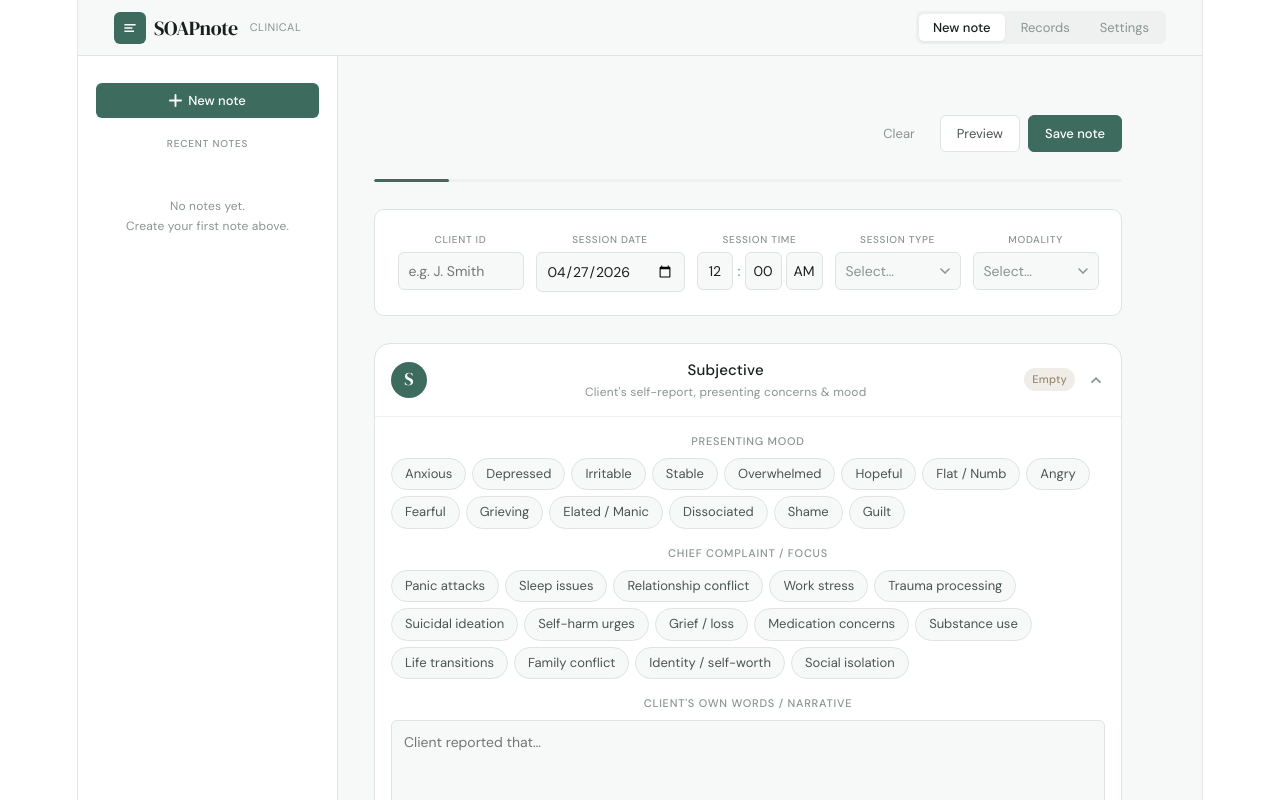
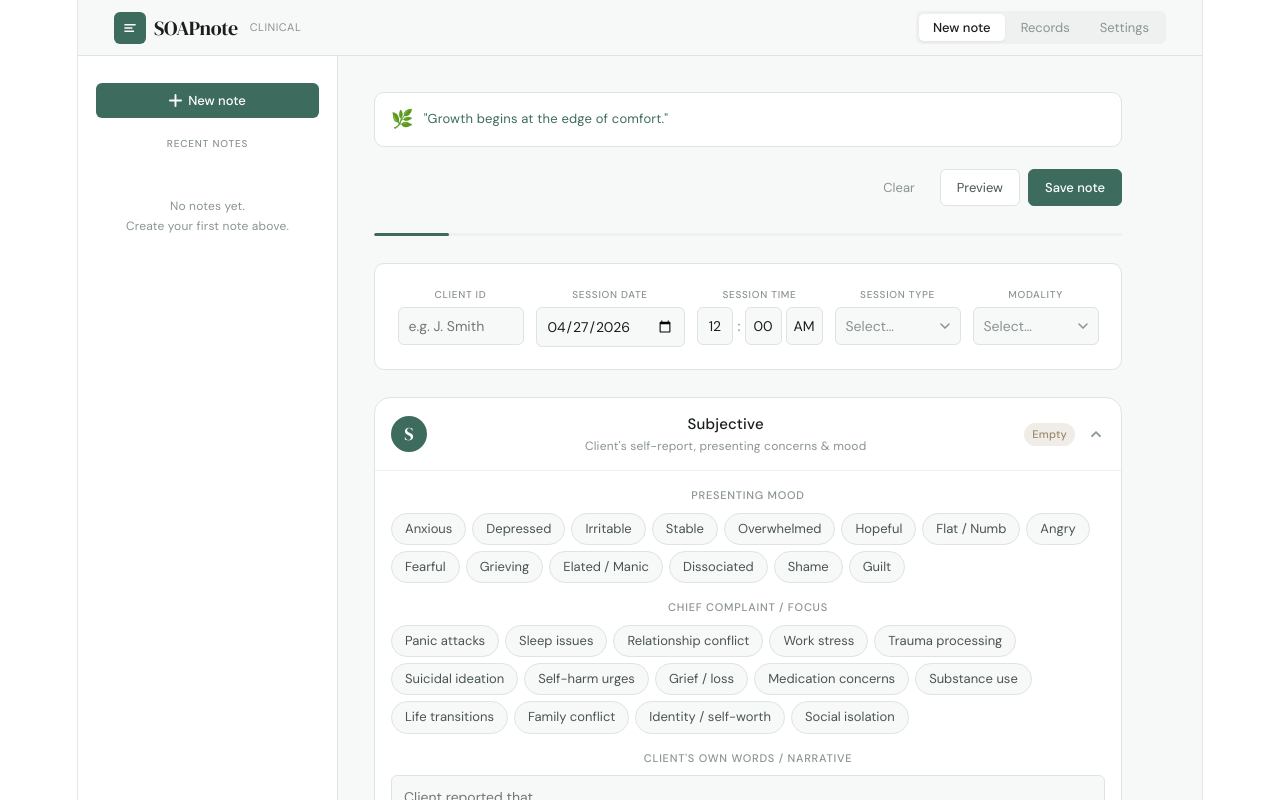
Before and after one commit to joeysamora/soapnote-app, a React (Vite) app: page / in a window 1280 px wide. Shown: the top 800 px of the page. Built offline with nearby package versions, Linux system fonts and the light colour scheme.

Commit message:
daily quote

```diff
--- a/src/App.tsx
+++ b/src/App.tsx
@@ -59,9 +59,9 @@ const CHIP_GROUPS = {
     "Psychoeducation","Cognitive restructuring","Thought challenging","Behavioral activation","Exposure","Systematic desensitization","Activity scheduling","Habit reversal","Problem-solving","Decision-making skills",
     "Emotion identification","Emotion regulation skills","Distress tolerance","Mindfulness","Grounding techniques","Relaxation training","Breathing exercises","Progressive muscle relaxation","Urge surfing",
     "Somatic work","EMDR processing","Trauma processing","Titration","Pendulation","Containment exercise","Safe place visualization",
-    "DBT skills","Values clarification","Motivational interviewing","Narrative therapy","Externalizing the problem","Miracle question","Scaling questions","Chair work","Role play / modeling","Family systems work","Genogram work",
-    "Crisis intervention","Safety planning","Coping plan development",
-    "Grief work","Meaning-making",
+    "DBT skills","ACT defusion","Values clarification","Motivational interviewing","Narrative therapy","Externalizing the problem","Miracle question","Scaling questions","Chair work","Role play / modeling","Family systems work","Genogram work",
+    "Crisis intervention","Safety planning","Lethal means counseling","Coping plan development",
+    "Grief work","Meaning-making","Legacy work",
   ],
   followup: ["1 week","2 weeks","Monthly","As needed","Referral made","Psychiatry consult","Higher level of care","Discharge planned"],
 };
@@ -77,6 +77,23 @@ const SECTION_COLORS = {
 
 const SESSION_TYPES = ["Individual (50 min)","Individual (90 min)","Couples therapy","Family therapy","Group therapy","Intake / Assessment","Crisis session","Telehealth"];
 const MODALITIES = ["CBT","DBT","Psychodynamic","ACT","EMDR","Person-centered","Trauma-focused CBT","Motivational Interviewing","Solution-focused","Eclectic / Integrative"];
+
+const DAILY_QUOTES = [
+  "Progress, not perfection.",
+  "Healing is not linear.",
+  "You are worthy of care.",
+  "Small steps still move you forward.",
+  "Growth begins at the edge of comfort.",
+  "Rest is part of the process.",
+  "You don't have to have it all figured out.",
+  "Every session is a step toward something better.",
+  "Courage is showing up, even on hard days.",
+  "Your story is still being written.",
+  "Feelings are visitors — let them pass.",
+  "Vulnerability is the birthplace of connection.",
+  "You are more than your diagnosis.",
+  "Change is possible. Always.",
+];
 
 const DEFAULT_NOTE = (): Omit<NoteData, "id" | "savedAt"> => {
   const now = new Date();
@@ -615,7 +632,6 @@ export default function App() {
   const [page, setPage] = useState<Page>("editor");
   const [note, setNote] = useState<Omit<NoteData, "id" | "savedAt">>(DEFAULT_NOTE());
   const [currentNoteId, setCurrentNoteId] = useState<string | null>(null);
-
   const [expandedSections, setExpandedSections] = useState({ s: true, o: false, a: false, p: false });
   const [showPreview, setShowPreview] = useState(false);
   const [showDrawer, setShowDrawer] = useState(false);
@@ -623,6 +639,7 @@ export default function App() {
   const [notes, setNotesState] = useState<NoteData[]>(loadNotes);
   const [toast, setToast] = useState("");
   const autosaveTimer = useRef<ReturnType<typeof setTimeout> | null>(null);
+  const dailyQuote = DAILY_QUOTES[Math.floor(Date.now() / 86400000) % DAILY_QUOTES.length];
 
   const showToast = useCallback((msg: string) => {
     setToast(msg);
@@ -634,7 +651,6 @@ export default function App() {
     if (autosaveTimer.current) clearTimeout(autosaveTimer.current);
     autosaveTimer.current = setTimeout(() => {
       localStorage.setItem("soap_draft", JSON.stringify(note));
-
     }, 800);
   }, [note, settings.autosave]);
 
@@ -684,14 +700,12 @@ export default function App() {
     if (idx >= 0) all[idx] = record; else all.unshift(record);
     saveNotes(all);
     setNotesState([...all]);
-
     showToast("Note saved!");
   };
 
   const newNote = () => {
     setCurrentNoteId(null);
     setNote(DEFAULT_NOTE());
-
     setPage("editor");
   };
 
@@ -701,7 +715,6 @@ export default function App() {
     setCurrentNoteId(id);
     const { id: _id, savedAt, ...rest } = n;
     setNote({ ...rest, sessionTime: rest.sessionTime || "" });
-
     setPage("editor");
   };
 
@@ -709,7 +722,6 @@ export default function App() {
     if (!window.confirm("Clear this note?")) return;
     setCurrentNoteId(null);
     setNote(DEFAULT_NOTE());
-
   };
 
   const copyForGoogleDocs = () => {
@@ -762,7 +774,6 @@ export default function App() {
 
   // ── Bottom nav pages (mobile) ──
   const NAV_ITEMS: { p: Page; label: string; icon: React.ReactNode }[] = [
-
     {
       p: "editor", label: "Editor",
       icon: <svg width="20" height="20" viewBox="0 0 24 24" fill="none" stroke="currentColor" strokeWidth="2" strokeLinecap="round" strokeLinejoin="round"><path d="M11 4H4a2 2 0 00-2 2v14a2 2 0 002 2h14a2 2 0 002-2v-7"/><path d="M18.5 2.5a2.121 2.121 0 013 3L12 15l-4 1 1-4 9.5-9.5z"/></svg>
@@ -884,9 +895,10 @@ export default function App() {
             {/* ── EDITOR ── */}
             {page === "editor" && (
               <div>
-                {/* Header */}
-                <div style={{ marginBottom: "1.25rem" }}>
-
+                {/* Daily quote */}
+                <div style={{ background: "white", border: "1px solid #dde4e1", borderRadius: 10, padding: "12px 16px", marginBottom: "1.25rem", display: "flex", alignItems: "center", gap: 10 }}>
+                  <span style={{ fontSize: 18, flexShrink: 0 }}>🌿</span>
+                  <p style={{ fontSize: 13, color: "#3d6b5e", fontStyle: "italic", margin: 0, lineHeight: 1.6 }}>"{dailyQuote}"</p>
                 </div>
 
                 {/* Desktop action buttons */}
```
